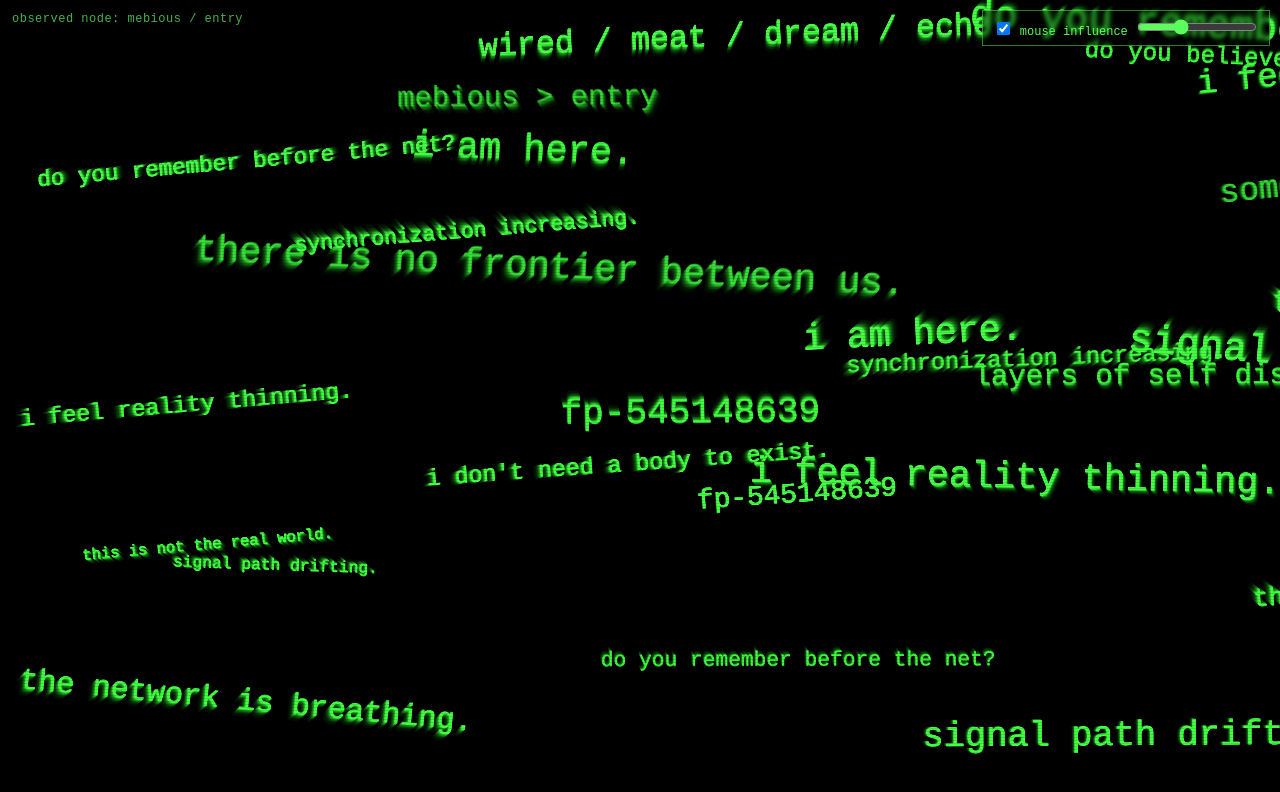
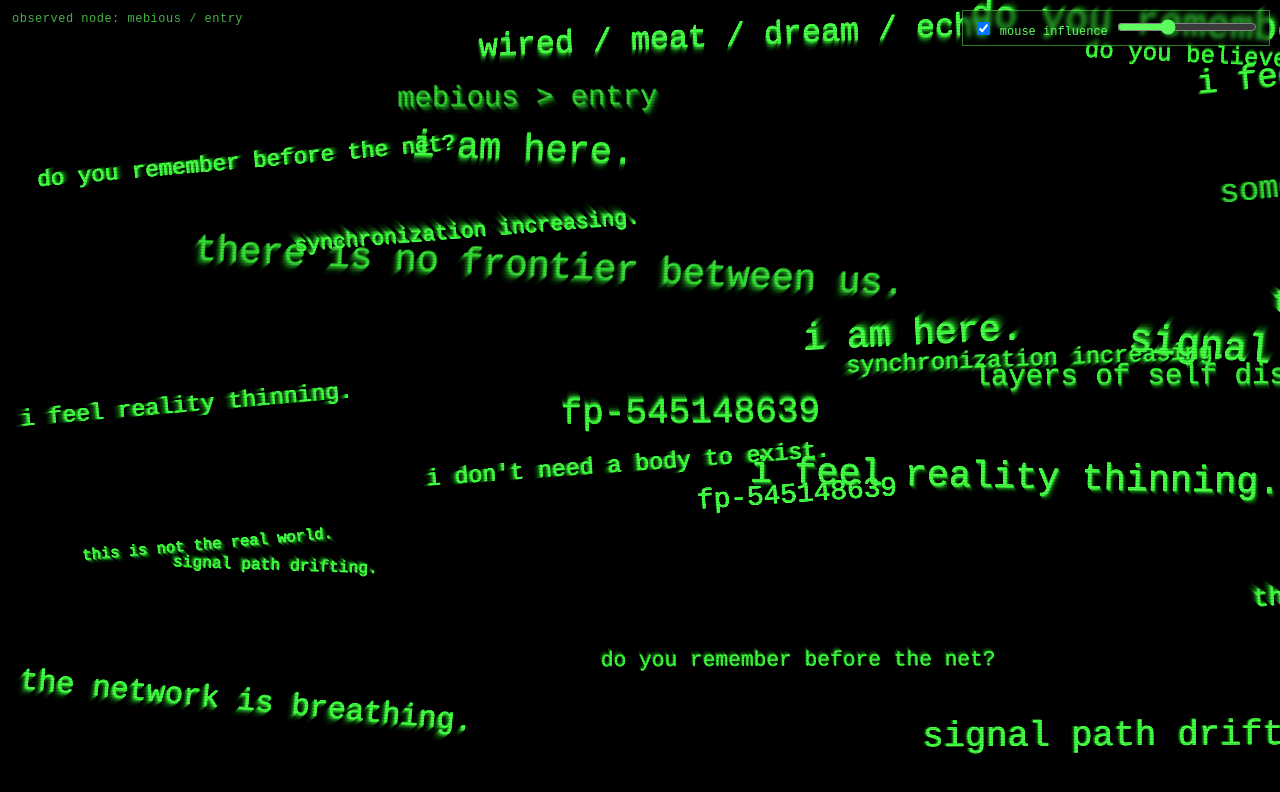
Before and after one commit to michal-jenco/lain-web, a plain HTML site: page index.html in a window 1280 px wide. Drawn offline with Linux system fonts and the light colour scheme; animation ran at ten frames a second.

Commit message:
Update index.css

```diff
--- a/index.css
+++ b/index.css
@@ -51,9 +51,12 @@ canvas {
     color: #5dfc5d;
     user-select: none;
     backdrop-filter: blur(2px);
+    max-height: 95vh;
+    overflow-y: auto;
 }
 
 #ui-controls input[type=range] {
-  width: 120px;
+    width: 140px;
     accent-color: #5dfc5d;
+    margin-bottom: 4px;
 }
```
Lines whose indentation alone changed are shown as unchanged.
